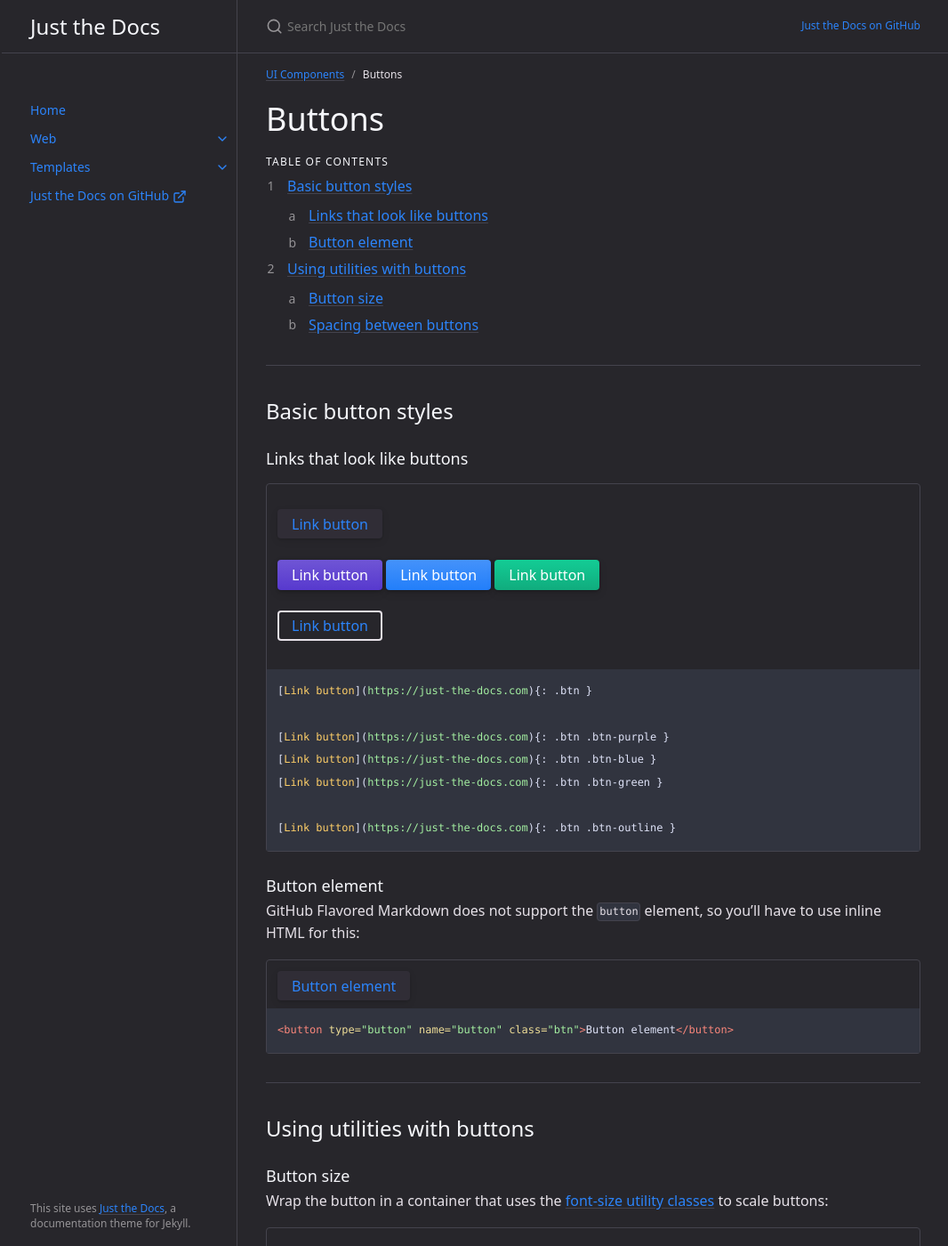
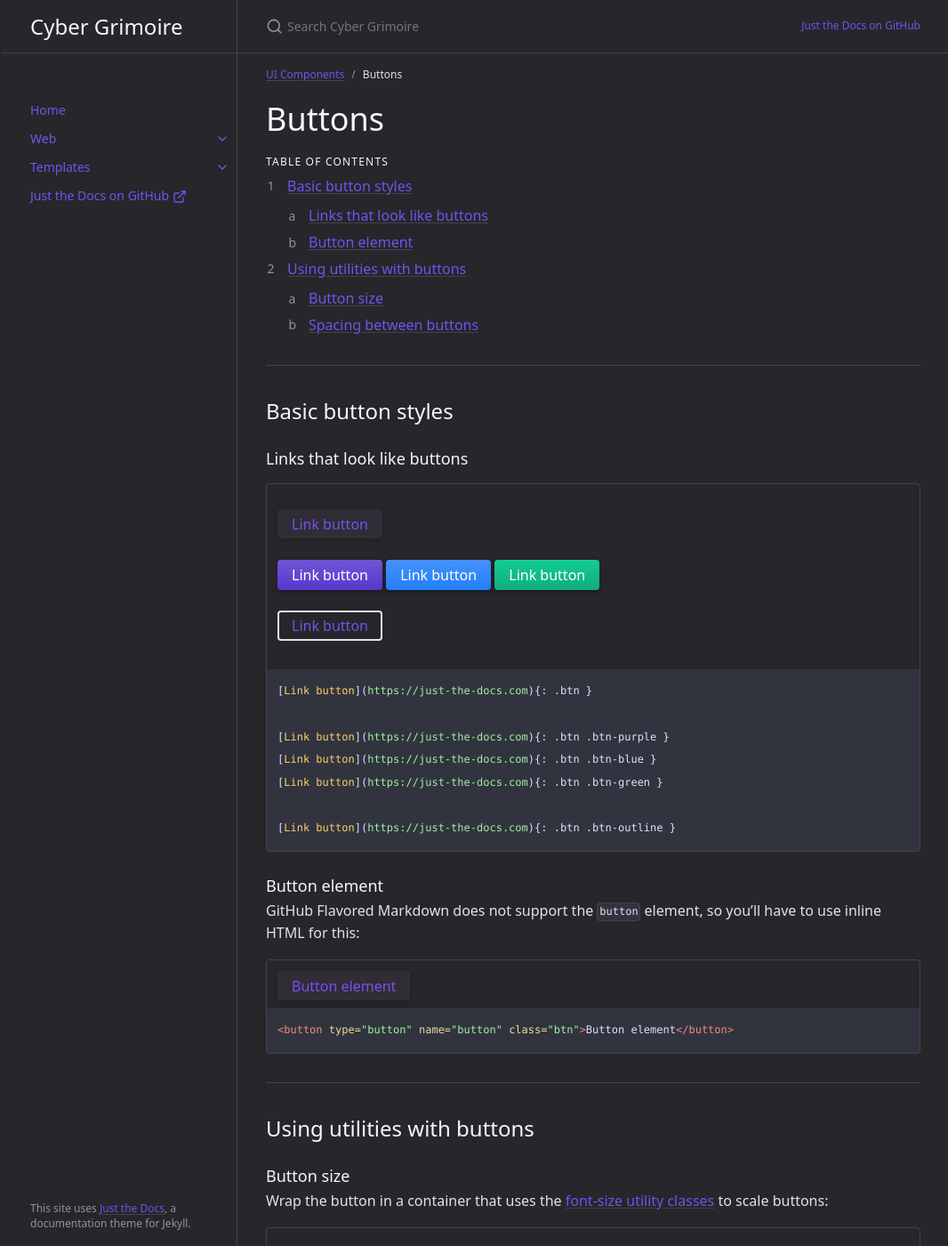
Before and after one commit to DpinaCode/CyberGrimoire.github.io, a Jekyll site: the page built from docs/ui-components/buttons.md, in a window 1280 px wide and 1400 px high. Shown: the whole window at 89% size, without its empty margins (105-1171 px from the left). Built offline with Jekyll 4.4.1, drawn with Linux system fonts in a browser that asks for light colours; cached includes are drawn as plain includes.

Commit message:
Some Tweaks

```diff
--- a/_config.yml
+++ b/_config.yml
@@ -16,11 +16,11 @@
 # you will see them accessed via {{ site.title }}, {{ site.github_repo }}, and so on.
 # You can create any custom variable you would like, and they will be accessible
 # in the templates via {{ site.myvariable }}.
-title: Just the Docs
-description: A Jekyll theme for documentation
+title: Cyber Grimoire
+description: The Library for Cyber-Sec Knowledge
 baseurl: "" # the subpath of your site, e.g. /blog
 url: "https://just-the-docs.com" # the base hostname & protocol for your site, e.g. http://example.com
-repository: just-the-docs/just-the-docs # for github-metadata
+repository: CyberGrimoire/CyberGrimoire.github.io # for github-metadata
 
 permalink: pretty
 
--- a/_sass/color_schemes/dark.scss
+++ b/_sass/color_schemes/dark.scss
@@ -2,7 +2,7 @@ $color-scheme: dark;
 $body-background-color: $grey-dk-300;
 $body-heading-color: $grey-lt-000;
 $body-text-color: $grey-lt-300;
-$link-color: $blue-000;
+$link-color: $purple-000;
 $nav-child-link-color: $grey-dk-000;
 $sidebar-color: $grey-dk-300;
 $base-button-color: $grey-dk-250;
```
Also changed, not shown: 4 other files.
